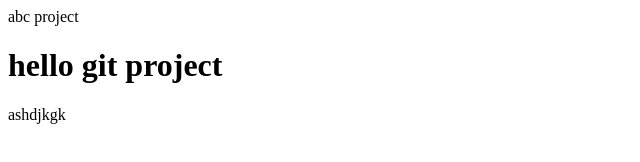
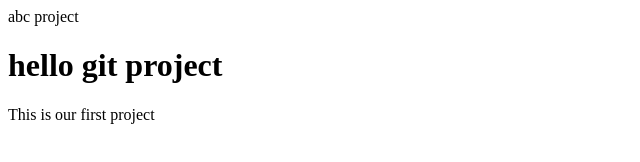
Before and after one commit to saurabhkumar15/MyProject, a plain HTML site: page index.html in a window 1280 px wide. Shown: the whole page, without its empty margins (0-640 px from the left). Drawn offline with Linux system fonts and the light colour scheme.

Commit message:
Update index.html

```diff
--- a/index.html
+++ b/index.html
@@ -4,6 +4,6 @@ abc project
 </head>
 <body>
 <h1>hello git project</h1>
-<p>ashdjkgk</p>
+<p>This is our first project</p>
 </body>
 </html>
```
